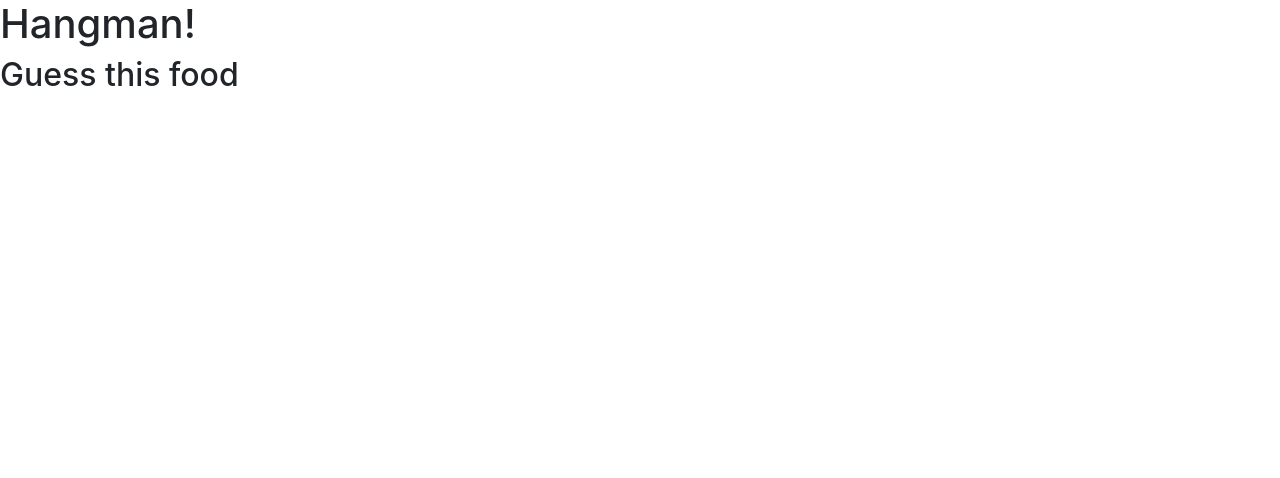
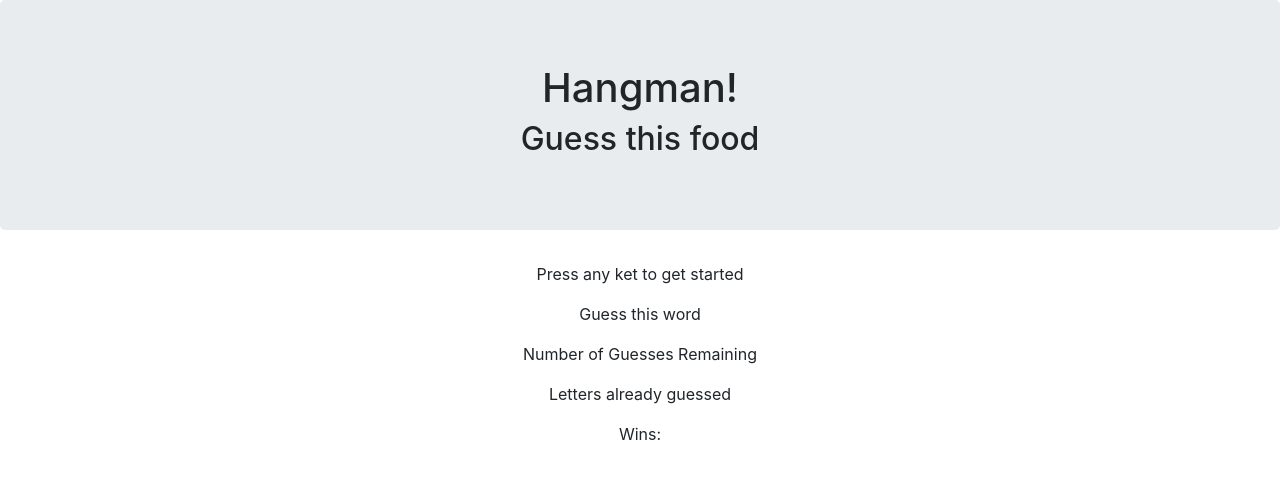
Before and after one commit to anicng/Word-Guess-Game, a plain HTML site: page index.html in a window 1280 px wide. Drawn offline with nearby package versions, Linux system fonts and the light colour scheme.

Commit message:
added main html

```diff
--- a/index.html
+++ b/index.html
@@ -11,12 +11,33 @@
 <body>
 
     <!-- food from around the world theme  -->
-    <header>
-        <h1>Hangman!</h1>
-        <h2>Guess this food</h2>
-    </header>
+    <div class="jumbotron">
+        <h1 class="text-center">Hangman!</h1>
+        <h2 class="text-center">Guess this food</h2>
+    </div>
 
+    <div>
+        <p class="text-center">Press any ket to get started</p>
+    </div>
 
+    <div>
+        <p class="text-center">Guess this word</p>
+
+        <p class="text-center" id="guess-word"></p>
+
+        <p class="text-center">Number of Guesses Remaining</p>
+
+        <p class="text-center" id="remaining-guesses"></p>
+
+        <p class="text-center">Letters already guessed</p>
+
+        <p class="text-center" id="guessed-word"></p>
+    </div>
+
+    <div>
+        <p class="text-center">Wins: <span id="wins-count"></span></p>
+
+    </div>
 
     <script src="assets/javascript/game.js">
     </script>
```
